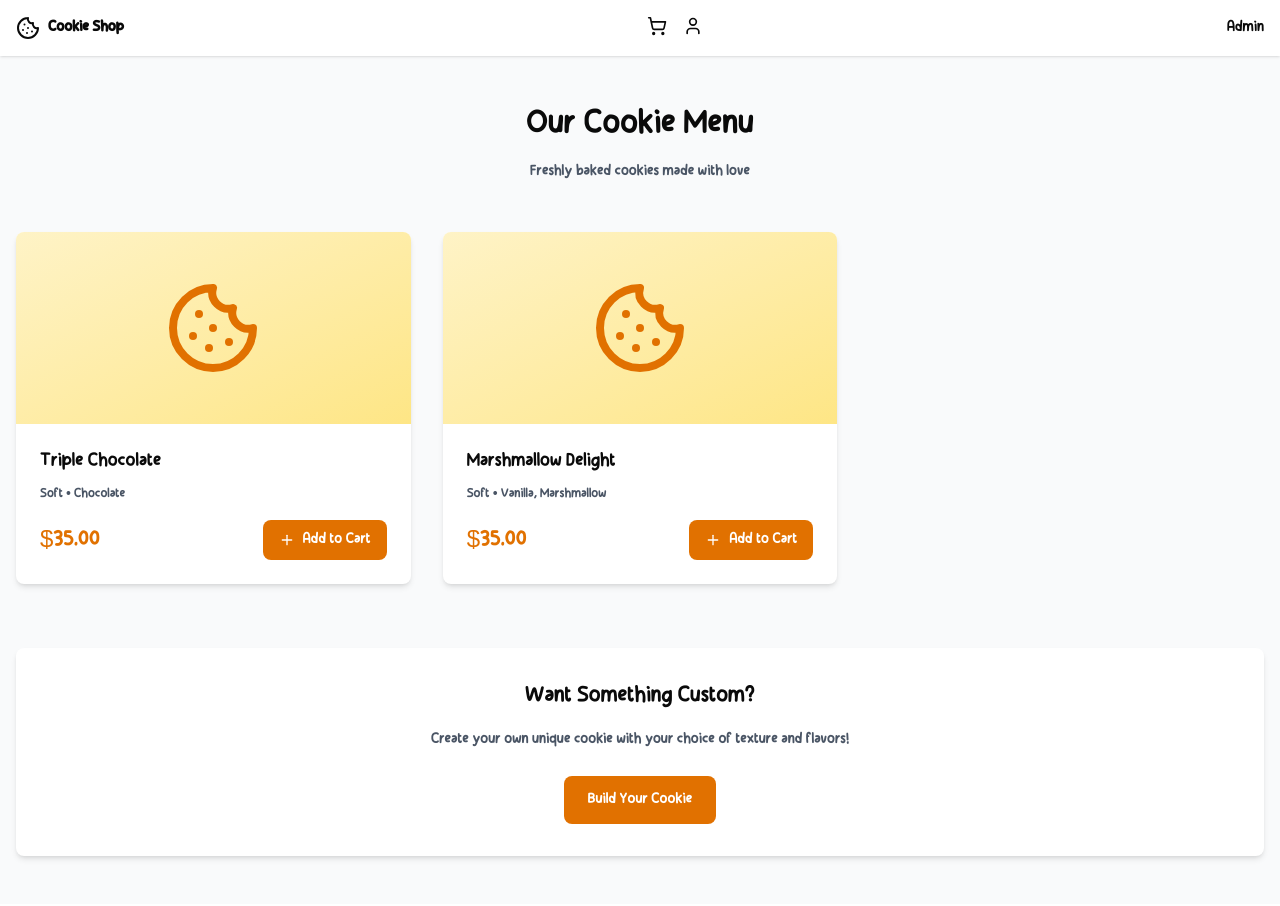
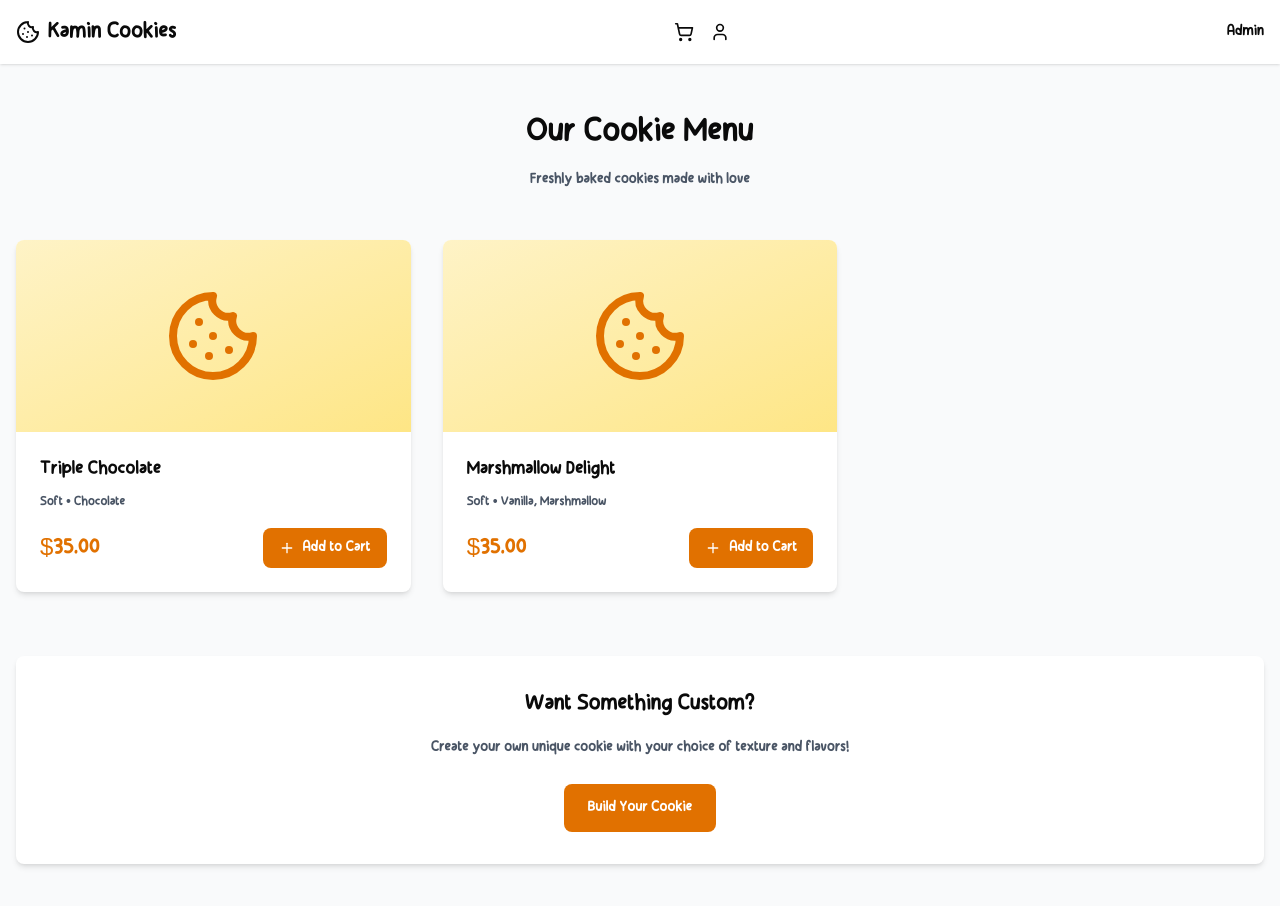
Before and after one commit to PyPhu/E-commerce-cookies, a React (Vite) app: page / in a window 1280 px wide. Shown: the top 906 px of the page. Built offline with nearby package versions, Linux system fonts and the light colour scheme.

Commit message:
changed title

```diff
--- a/index.html
+++ b/index.html
@@ -5,7 +5,7 @@
   <meta charset="UTF-8" />
   <meta name="viewport" content="width=device-width, initial-scale=1.0" />
   <link rel="icon" type="image/svg+xml" href="src/public/favicon.svg" />
-  <title>E-commerce website</title>
+  <title>kamincookies</title>
   <style>
     html,
     body {
--- a/src/app/components/Layout.tsx
+++ b/src/app/components/Layout.tsx
@@ -42,10 +42,10 @@ function AdminMenu() {
 //header
 function Header({ isAdminPath }: { isAdminPath: boolean }) {
   return (
-    <header className="flex justify-between p-4 bg-white shadow">
+    <header className="flex justify-between items-center p-4 bg-white shadow">
       <Link to="/" className="flex items-center gap-2">
         <Cookie className="w-6 h-6" />
-        <span className="font-bold">Cookie Shop</span>
+        <span className="text-2xl">Kamin Cookies</span>
       </Link>
 
       {isAdminPath ? <AdminMenu /> : <UserMenu />}
@@ -58,11 +58,11 @@ function Header({ isAdminPath }: { isAdminPath: boolean }) {
 }
 
 //layout
-export function Layout(){
+export function Layout() {
   const location = useLocation();
   const isAdminPath = location.pathname.startsWith("/admin");
 
-  return(
+  return (
     <div className="min-h-screen bg-gray-50">
       <Header isAdminPath={isAdminPath} />
       <Outlet />
```
